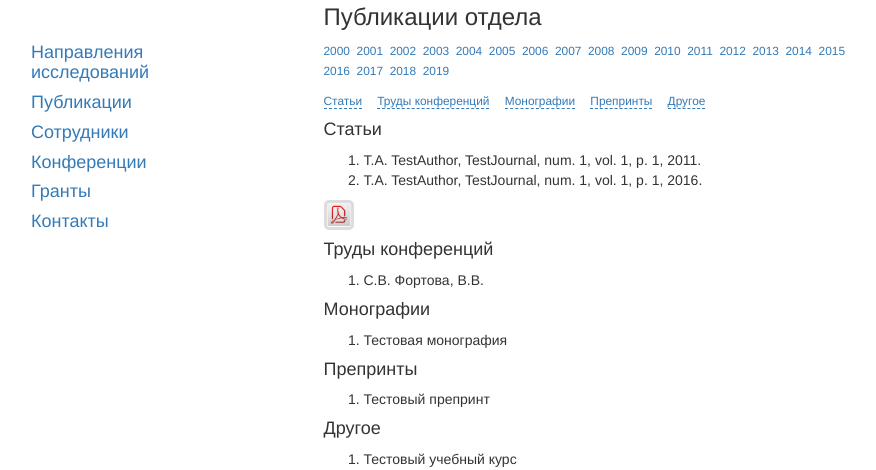
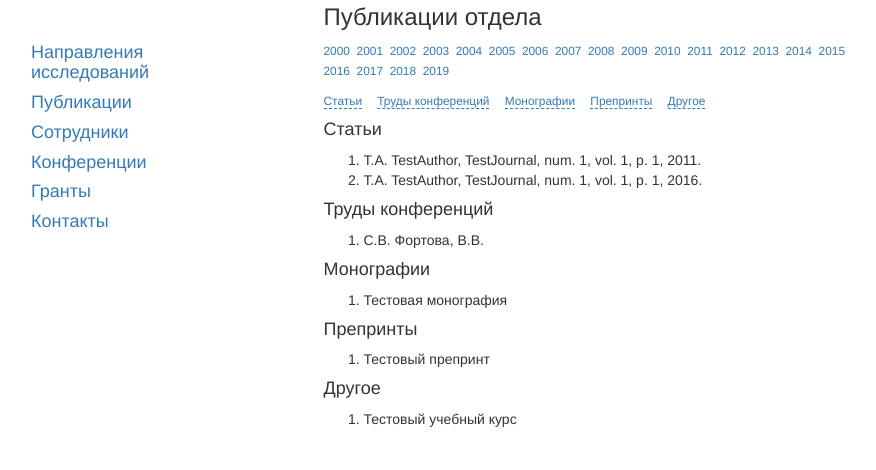
Before and after one commit to vadimvshepelev/icad-dcmt, a Django app: page /publications/ in a window 1280 px wide. Shown: the part 252-722 px from the top of the page, without its empty margins (39-915 px from the left). Run offline with Django 3.2, Linux system fonts and the light colour scheme; data comes from the database, SQL or seed files in the repository; some libraries are stand-ins or nearby versions.

Commit message:
cosmetic

```diff
--- a/dcmtsite/www/templates/publications.html
+++ b/dcmtsite/www/templates/publications.html
@@ -32,15 +32,16 @@
   {% for paper in articles %}
     <li>{{ paper.authors }}, {{ paper.journal }}, {{ paper.year }}. </li>
     {% if paper.wos_link %}
-        <p>WOS: <a href={{paper.wos_link}}>{{paper.wos_link}}</a> <a href={{paper.wos_link}}>{{paper.wos_link}}</a>
-            </p>
+        <p>WOS: <a href={{paper.wos_link}}>{{paper.wos_link}}</a> <a href={{paper.wos_link}}>{{paper.wos_link}}
+            <img src="{% static 'download.ico'%}" width="20" height="20" >
+            </a> </p>
 
     {% endif %}
   {% endfor %}
   </ol>
 {% endif %}
 
-<img src="{% static 'download.ico'%}" width="30" height="30" >
+
 
 {% if conf_procs %}
   <h4><a name="conf_procs"></a>Труды конференций</h4>
```
